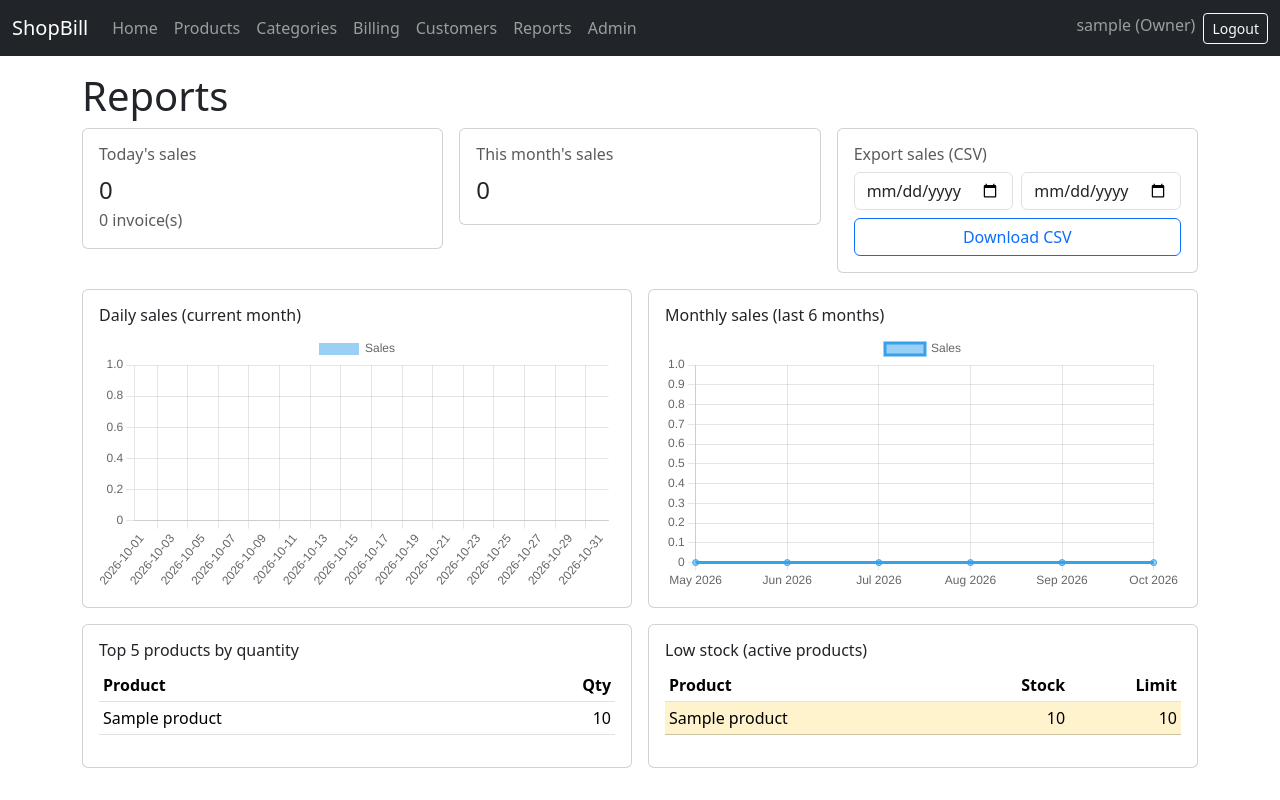
After one commit to Karthick3301/shopbill, a Django app: page /reports/ in a window 1280 px wide. The commit adds this page. Run offline with Django 5.2, Linux system fonts and the light colour scheme; a user stored in the database is signed in; tables that the repository leaves empty hold one stand-in row (values such as "Sample post").

Commit message:
Stage 4: reports dashboard

```diff
--- a/config/settings.py
+++ b/config/settings.py
@@ -107,7 +107,7 @@ AUTH_PASSWORD_VALIDATORS = [
 ]
 
 LANGUAGE_CODE = "en-us"
-TIME_ZONE = "UTC"
+TIME_ZONE = "Asia/Kolkata"  # shop local time: "today" and monthly grouping use IST
 USE_I18N = True
 USE_TZ = True
 
--- a/reports/urls.py
+++ b/reports/urls.py
@@ -1,3 +1,12 @@
-"""Reports URLs (Stage 1: placeholder, views land in a later stage)."""
+"""Reports URLs: Owner-only dashboard + CSV export (Stage 4)."""
 
-urlpatterns = []
+from django.urls import path
+
+from . import views
+
+app_name = "reports"
+
+urlpatterns = [
+    path("", views.DashboardView.as_view(), name="dashboard"),
+    path("sales.csv", views.SalesCsvView.as_view(), name="sales-csv"),
+]
--- a/reports/views.py
+++ b/reports/views.py
@@ -1,3 +1,133 @@
-from django.shortcuts import render
+"""Owner-only reports: dashboard aggregates + sales CSV export."""
 
-# Create your views here.
+import calendar
+import csv
+from datetime import date
+
+from django.db.models import Count, F, Sum
+from django.db.models.functions import TruncDate, TruncMonth
+from django.http import HttpResponse
+from django.utils import timezone
+from django.views import View
+from django.views.generic import TemplateView
+
+from accounts.mixins import OwnerRequiredMixin
+from billing.models import Invoice, InvoiceItem
+from inventory.models import Product
+
+
+def _month_starts(today, n):
+    """First days of the last n calendar months, oldest first (e.g. 6)."""
+    starts = []
+    y, m = today.year, today.month
+    for _ in range(n):
+        starts.append(date(y, m, 1))
+        m -= 1
+        if m == 0:
+            m, y = 12, y - 1
+    return starts[::-1]
+
+
+class DashboardView(OwnerRequiredMixin, TemplateView):
+    """Sales overview. All numbers come from ORM aggregation, not loops."""
+
+    template_name = "reports/dashboard.html"
+
+    def get_context_data(self, **kwargs):
+        ctx = super().get_context_data(**kwargs)
+        today = timezone.localdate()
+        month_start = today.replace(day=1)
+
+        today_agg = Invoice.objects.filter(created_at__date=today).aggregate(
+            total=Sum("total"), count=Count("pk")
+        )
+        ctx["today_total"] = today_agg["total"] or 0
+        ctx["today_count"] = today_agg["count"] or 0
+        month_agg = Invoice.objects.filter(created_at__date__gte=month_start).aggregate(
+            total=Sum("total")
+        )
+        ctx["month_total"] = month_agg["total"] or 0
+
+        # Daily sales for the current month (ORM groups; Python only zero-fills).
+        daily = {
+            row["day"]: row["total"]
+            for row in Invoice.objects.filter(created_at__date__gte=month_start)
+            .annotate(day=TruncDate("created_at"))
+            .values("day")
+            .annotate(total=Sum("total"))
+        }
+        days_in_month = calendar.monthrange(today.year, today.month)[1]
+        ctx["daily_labels"] = [f"{today.year}-{today.month:02d}-{d:02d}" for d in range(1, days_in_month + 1)]
+        ctx["daily_data"] = [float(daily.get(date(today.year, today.month, d)) or 0) for d in range(1, days_in_month + 1)]
+
+        # Monthly sales for the last 6 calendar months.
+        starts = _month_starts(today, 6)
+        monthly = {
+            row["month"]: row["total"]
+            for row in Invoice.objects.filter(created_at__date__gte=starts[0])
+            .annotate(month=TruncMonth("created_at"))
+            .values("month")
+            .annotate(total=Sum("total"))
+        }
+        ctx["monthly_labels"] = [s.strftime("%b %Y") for s in starts]
+        # TruncMonth returns datetime; match keys by year/month.
+        by_ym = {(k.year, k.month): v for k, v in monthly.items()}
+        ctx["monthly_data"] = [float(by_ym.get((s.year, s.month)) or 0) for s in starts]
+
+        # Top 5 products by quantity sold.
+        ctx["top_products"] = list(
+            InvoiceItem.objects.values("product__name")
+            .annotate(qty=Sum("quantity"))
+            .order_by("-qty")[:5]
+        )
+
+        # Active products at or below their low-stock limit.
+        ctx["low_stock"] = list(
+            Product.objects.active()
+            .filter(stock__lte=F("low_stock_limit"))
+            .select_related("category")
+            .order_by("stock", "name")[:50]
+        )
+        return ctx
+
+
+def _csv_safe(value):
+    """Prefix spreadsheet-formula triggers so exports can't inject formulas."""
+    s = "" if value is None else str(value)
+    if s[:1] in ("=", "+", "-", "@"):
+        return "'" + s
+    return s
+
+
+class SalesCsvView(OwnerRequiredMixin, View):
+    """One row per invoice: number, date, customer, subtotal, discount, tax, total."""
+
+    def get(self, request):
+        qs = Invoice.objects.select_related("customer").order_by("pk")
+        # Optional ?from=YYYY-MM-DD&to=YYYY-MM-DD filter on the invoice date.
+        try:
+            if request.GET.get("from"):
+                qs = qs.filter(created_at__date__gte=date.fromisoformat(request.GET["from"]))
+            if request.GET.get("to"):
+                qs = qs.filter(created_at__date__lte=date.fromisoformat(request.GET["to"]))
+        except ValueError:
+            pass  # ignore malformed dates, export unfiltered
+
+        resp = HttpResponse(content_type="text/csv")
+        resp["Content-Disposition"] = 'attachment; filename="sales.csv"'
+        writer = csv.writer(resp)
+        writer.writerow(["invoice", "date", "customer", "subtotal", "discount", "tax", "total"])
+        for inv in qs:
+            local = timezone.localtime(inv.created_at)
+            writer.writerow(
+                [
+                    _csv_safe(inv.pk),
+                    _csv_safe(local.strftime("%Y-%m-%d %H:%M")),
+                    _csv_safe(inv.customer.name),
+                    _csv_safe(f"{inv.subtotal:.2f}"),
+                    _csv_safe(f"{inv.discount:.2f}"),
+                    _csv_safe(f"{inv.tax:.2f}"),
+                    _csv_safe(f"{inv.total:.2f}"),
+                ]
+            )
+        return resp
--- a/templates/base.html
+++ b/templates/base.html
@@ -23,7 +23,7 @@
           <li class="nav-item"><a class="nav-link" href="{% url 'billing:invoice-list' %}">Billing</a></li>
           <li class="nav-item"><a class="nav-link" href="{% url 'billing:customer-list' %}">Customers</a></li>
           {% if user.is_owner %}
-            <li class="nav-item"><a class="nav-link" href="#">Reports</a></li>
+            <li class="nav-item"><a class="nav-link" href="{% url 'reports:dashboard' %}">Reports</a></li>
             <li class="nav-item"><a class="nav-link" href="/admin/">Admin</a></li>
           {% endif %}
         {% endif %}
--- /dev/null
+++ b/templates/reports/dashboard.html
@@ -0,0 +1,101 @@
+{% extends "base.html" %}
+{% block title %}Reports - ShopBill{% endblock %}
+{% block content %}
+<h1>Reports</h1>
+
+<div class="row g-3 mb-3">
+  <div class="col-12 col-md-4">
+    <div class="card"><div class="card-body">
+      <h2 class="h6 text-muted">Today's sales</h2>
+      <p class="fs-4 mb-0">{{ today_total }}</p>
+      <p class="text-muted mb-0">{{ today_count }} invoice(s)</p>
+    </div></div>
+  </div>
+  <div class="col-12 col-md-4">
+    <div class="card"><div class="card-body">
+      <h2 class="h6 text-muted">This month's sales</h2>
+      <p class="fs-4 mb-0">{{ month_total }}</p>
+    </div></div>
+  </div>
+  <div class="col-12 col-md-4">
+    <div class="card"><div class="card-body">
+      <h2 class="h6 text-muted">Export sales (CSV)</h2>
+      <form method="get" action="{% url 'reports:sales-csv' %}" class="row g-2">
+        <div class="col-6"><input class="form-control" type="date" name="from" aria-label="From date"></div>
+        <div class="col-6"><input class="form-control" type="date" name="to" aria-label="To date"></div>
+        <div class="col-12"><button class="btn btn-outline-primary w-100" type="submit">Download CSV</button></div>
+      </form>
+    </div></div>
+  </div>
+</div>
+
+<div class="row g-3 mb-3">
+  <div class="col-12 col-lg-6">
+    <div class="card"><div class="card-body">
+      <h2 class="h6">Daily sales (current month)</h2>
+      <canvas id="daily-chart"></canvas>
+    </div></div>
+  </div>
+  <div class="col-12 col-lg-6">
+    <div class="card"><div class="card-body">
+      <h2 class="h6">Monthly sales (last 6 months)</h2>
+      <canvas id="monthly-chart"></canvas>
+    </div></div>
+  </div>
+</div>
+
+<div class="row g-3">
+  <div class="col-12 col-lg-6">
+    <div class="card"><div class="card-body">
+      <h2 class="h6">Top 5 products by quantity</h2>
+      <div class="table-responsive"><table class="table table-sm">
+        <thead><tr><th>Product</th><th class="text-end">Qty</th></tr></thead>
+        <tbody>
+          {% for row in top_products %}
+            <tr><td>{{ row.product__name }}</td><td class="text-end">{{ row.qty }}</td></tr>
+          {% empty %}
+            <tr><td colspan="2" class="text-muted">No sales yet.</td></tr>
+          {% endfor %}
+        </tbody>
+      </table></div>
+    </div></div>
+  </div>
+  <div class="col-12 col-lg-6">
+    <div class="card"><div class="card-body">
+      <h2 class="h6">Low stock (active products)</h2>
+      <div class="table-responsive"><table class="table table-sm">
+        <thead><tr><th>Product</th><th class="text-end">Stock</th><th class="text-end">Limit</th></tr></thead>
+        <tbody>
+          {% for p in low_stock %}
+            <tr class="table-warning"><td>{{ p.name }}</td><td class="text-end">{{ p.stock }}</td><td class="text-end">{{ p.low_stock_limit }}</td></tr>
+          {% empty %}
+            <tr><td colspan="3" class="text-muted">All stocked up.</td></tr>
+          {% endfor %}
+        </tbody>
+      </table></div>
+    </div></div>
+  </div>
+</div>
+
+{{ daily_labels|json_script:"daily-labels" }}
+{{ daily_data|json_script:"daily-data" }}
+{{ monthly_labels|json_script:"monthly-labels" }}
+{{ monthly_data|json_script:"monthly-data" }}
+<script src="https://cdn.jsdelivr.net/npm/chart.js@4.4.1/dist/chart.umd.min.js"></script>
+<script>
+const dailyLabels = JSON.parse(document.getElementById("daily-labels").textContent);
+const dailyData = JSON.parse(document.getElementById("daily-data").textContent);
+const monthlyLabels = JSON.parse(document.getElementById("monthly-labels").textContent);
+const monthlyData = JSON.parse(document.getElementById("monthly-data").textContent);
+new Chart(document.getElementById("daily-chart"), {
+  type: "bar",
+  data: { labels: dailyLabels, datasets: [{ label: "Sales", data: dailyData }] },
+  options: { responsive: true, scales: { y: { beginAtZero: true } } },
+});
+new Chart(document.getElementById("monthly-chart"), {
+  type: "line",
+  data: { labels: monthlyLabels, datasets: [{ label: "Sales", data: monthlyData }] },
+  options: { responsive: true, scales: { y: { beginAtZero: true } } },
+});
+</script>
+{% endblock %}
```
Also changed, not shown: reports/test_reports.py (added, +170 -0 lines).
